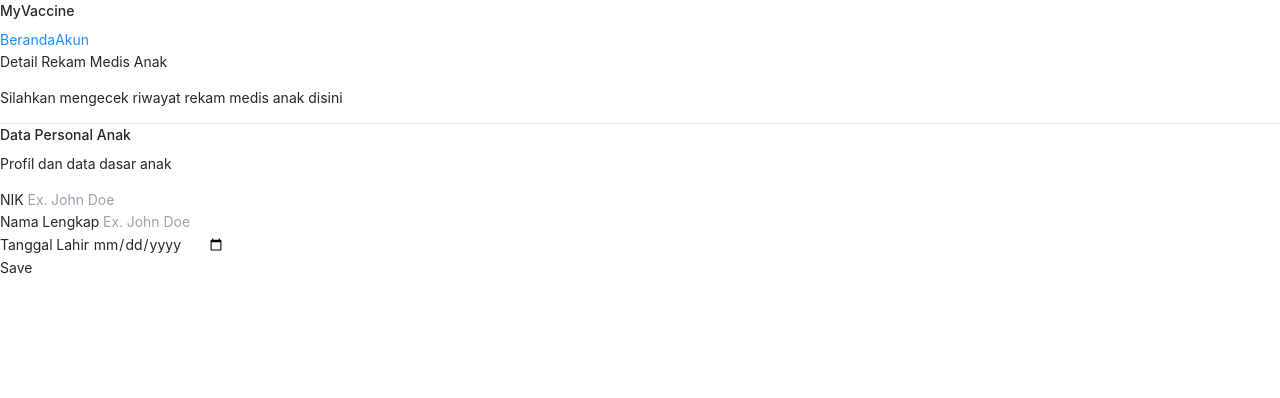
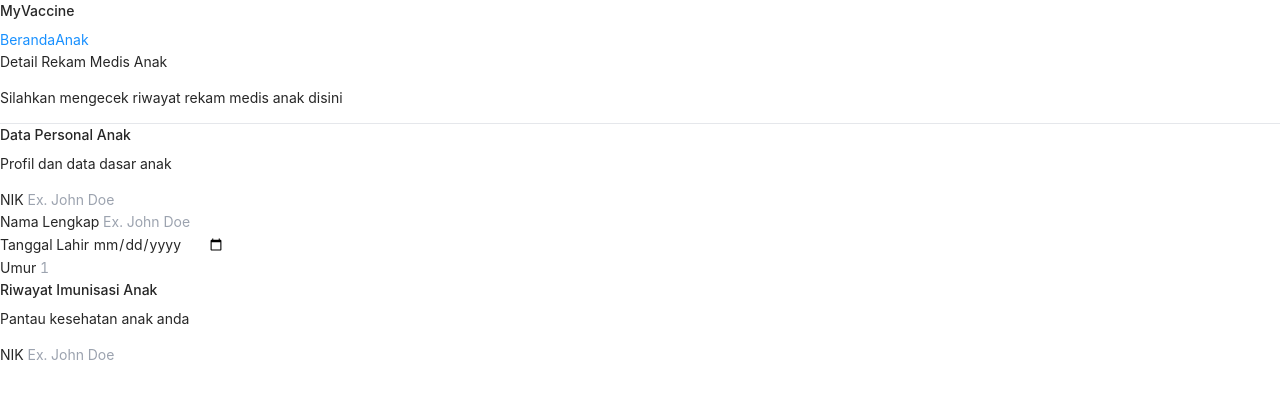
Before and after one commit to Cleonart/hackathon_mdo_2022_FE, a Vue app: page /#/parents/child/1 in a window 1280 px wide. Shown: the top 398 px of the page. Built offline with nearby package versions, Linux system fonts and the light colour scheme.

Commit message:
[PATCH] Child Detail

```diff
--- a/src/components/VueNavbar.vue
+++ b/src/components/VueNavbar.vue
@@ -45,14 +45,14 @@ const get_class = (selected) => {
 
 const route_list = [
   {
-    route: "/#/login",
+    route: "/#/parents",
     selected: true,
     name: "Beranda",
   },
   {
-    route: "/#/login",
+    route: "/#/parents/child/1",
     selected: false,
-    name: "Akun",
+    name: "Anak",
   },
 ];
 </script>
--- /dev/null
+++ b/src/modules/parents/components/child_history_data.vue
@@ -0,0 +1,41 @@
+<!-- Personal Data -->
+<template>
+  <div class="md:col-span-1">
+    <div class="px-4 sm:px-0">
+      <h3 class="text-lg font-medium leading-6 text-gray-900">
+        Riwayat Imunisasi Anak
+      </h3>
+      <p class="mt-1 text-sm text-gray-600">Pantau kesehatan anak anda</p>
+    </div>
+  </div>
+  <div class="mt-5 md:mt-0 md:col-span-2">
+    <div class="shadow overflow-hidden sm:rounded-md">
+      <div class="px-4 py-5 bg-white">
+        <div class="grid grid-cols-6 gap-6">
+          <!-- NIK -->
+          <div class="col-span-2">
+            <label
+              for="first-name"
+              class="block text-sm font-medium text-gray-700"
+            >
+              NIK
+            </label>
+            <input
+              type="text"
+              placeholder="Ex. John Doe"
+              :class="input_style"
+              v-model="data.child_nik"
+            />
+          </div>
+        </div>
+      </div>
+    </div>
+  </div>
+</template>
+
+<script setup>
+import { defineProps } from "vue";
+const props = defineProps(["data"]);
+const input_style =
+  "mt-1 pl-2 py-2 focus:ring-indigo-500 focus:border-indigo-500 block w-full shadow-sm sm:text-sm border-gray-300 rounded-md";
+</script>
--- /dev/null
+++ b/src/modules/parents/components/child_personal_data.vue
@@ -0,0 +1,80 @@
+<!-- Personal Data -->
+<template>
+  <div class="md:col-span-1">
+    <div class="px-4 sm:px-0">
+      <h3 class="text-lg font-medium leading-6 text-gray-900">
+        Data Personal Anak
+      </h3>
+      <p class="mt-1 text-sm text-gray-600">Profil dan data dasar anak</p>
+    </div>
+  </div>
+  <div class="mt-5 md:mt-0 md:col-span-2">
+    <div class="shadow overflow-hidden sm:rounded-md">
+      <div class="px-4 py-5 bg-white">
+        <div class="grid grid-cols-6 gap-6">
+          <!-- NIK -->
+          <div class="col-span-2">
+            <label
+              for="first-name"
+              class="block text-sm font-medium text-gray-700"
+            >
+              NIK
+            </label>
+            <input
+              type="text"
+              placeholder="Ex. John Doe"
+              :class="input_style"
+              v-model="data.child_nik"
+            />
+          </div>
+
+          <!-- Nama Lengkap -->
+          <div class="col-span-4">
+            <label class="block text-sm font-medium text-gray-700"
+              >Nama Lengkap
+            </label>
+            <input
+              type="text"
+              placeholder="Ex. John Doe"
+              :class="input_style"
+              v-model="data.name"
+            />
+          </div>
+
+          <!-- Tanggal Lahir -->
+          <div class="col-span-4">
+            <label class="block text-sm font-medium text-gray-700">
+              Tanggal Lahir
+            </label>
+            <input
+              type="date"
+              placeholder="Ex. John Doe"
+              :class="input_style"
+              v-model="data.child_date_of_birth"
+            />
+          </div>
+
+          <!-- Umur -->
+          <div class="col-span-2">
+            <label class="block text-sm font-medium text-gray-700">
+              Umur
+            </label>
+            <input
+              type="text"
+              placeholder="1"
+              :class="input_style"
+              v-model="data.child_age"
+            />
+          </div>
+        </div>
+      </div>
+    </div>
+  </div>
+</template>
+
+<script setup>
+import { defineProps } from "vue";
+const props = defineProps(["data"]);
+const input_style =
+  "mt-1 pl-2 py-2 focus:ring-indigo-500 focus:border-indigo-500 block w-full shadow-sm sm:text-sm border-gray-300 rounded-md";
+</script>
--- a/src/modules/parents/views/child_detail.vue
+++ b/src/modules/parents/views/child_detail.vue
@@ -4,104 +4,18 @@
     <p class="mb-8">Silahkan mengecek riwayat rekam medis anak disini</p>
     <hr />
     <div class="mt-8">
+      <!-- Personal Data -->
       <div class="md:grid md:grid-cols-3 md:gap-6">
-        <div class="md:col-span-1">
-          <div class="px-4 sm:px-0">
-            <h3 class="text-lg font-medium leading-6 text-gray-900">
-              Data Personal Anak
-            </h3>
-            <p class="mt-1 text-sm text-gray-600">Profil dan data dasar anak</p>
-          </div>
-        </div>
-        <div class="mt-5 md:mt-0 md:col-span-2">
-          <div class="shadow overflow-hidden sm:rounded-md">
-            <div class="px-4 py-5 bg-white">
-              <div class="grid grid-cols-6 gap-6">
-                <!-- NIK -->
-                <div class="col-span-2">
-                  <label
-                    for="first-name"
-                    class="block text-sm font-medium text-gray-700"
-                    >NIK
-                  </label>
-                  <input
-                    type="text"
-                    placeholder="Ex. John Doe"
-                    name="first-name"
-                    id="first-name"
-                    autocomplete="given-name"
-                    :class="input_style"
-                  />
-                </div>
-
-                <!-- Nama Lengkap -->
-                <div class="col-span-4">
-                  <label
-                    for="first-name"
-                    class="block text-sm font-medium text-gray-700"
-                    >Nama Lengkap
-                  </label>
-                  <input
-                    type="text"
-                    placeholder="Ex. John Doe"
-                    name="first-name"
-                    id="first-name"
-                    autocomplete="given-name"
-                    :class="input_style"
-                  />
-                </div>
-
-                <!-- Tanggal Lahir -->
-                <div class="col-span-4">
-                  <label
-                    for="first-name"
-                    class="block text-sm font-medium text-gray-700"
-                    >Tanggal Lahir
-                  </label>
-                  <input
-                    type="date"
-                    placeholder="Ex. John Doe"
-                    name="first-name"
-                    id="first-name"
-                    autocomplete="given-name"
-                    :class="input_style"
-                  />
-                </div>
-              </div>
-            </div>
-            <div class="px-4 py-3 bg-gray-50 text-right sm:px-6">
-              <button
-                type="submit"
-                class="
-                  inline-flex
-                  justify-center
-                  py-2
-                  px-4
-                  border border-transparent
-                  shadow-sm
-                  text-sm
-                  font-medium
-                  rounded-md
-                  text-white
-                  bg-indigo-600
-                  hover:bg-indigo-700
-                  focus:outline-none
-                  focus:ring-2
-                  focus:ring-offset-2
-                  focus:ring-indigo-500
-                "
-              >
-                Save
-              </button>
-            </div>
-          </div>
-        </div>
+        <ChildPersonal :data="{}" />
+        <ChildHistoryData :data="{}" />
       </div>
     </div>
   </div>
 </template>
 
 <script setup>
+import ChildPersonal from "../components/child_personal_data.vue";
+import ChildHistoryData from "../components/child_history_data.vue";
 const input_style =
   "mt-1 pl-2 py-2 focus:ring-indigo-500 focus:border-indigo-500 block w-full shadow-sm sm:text-sm border-gray-300 rounded-md";
 </script>
```
